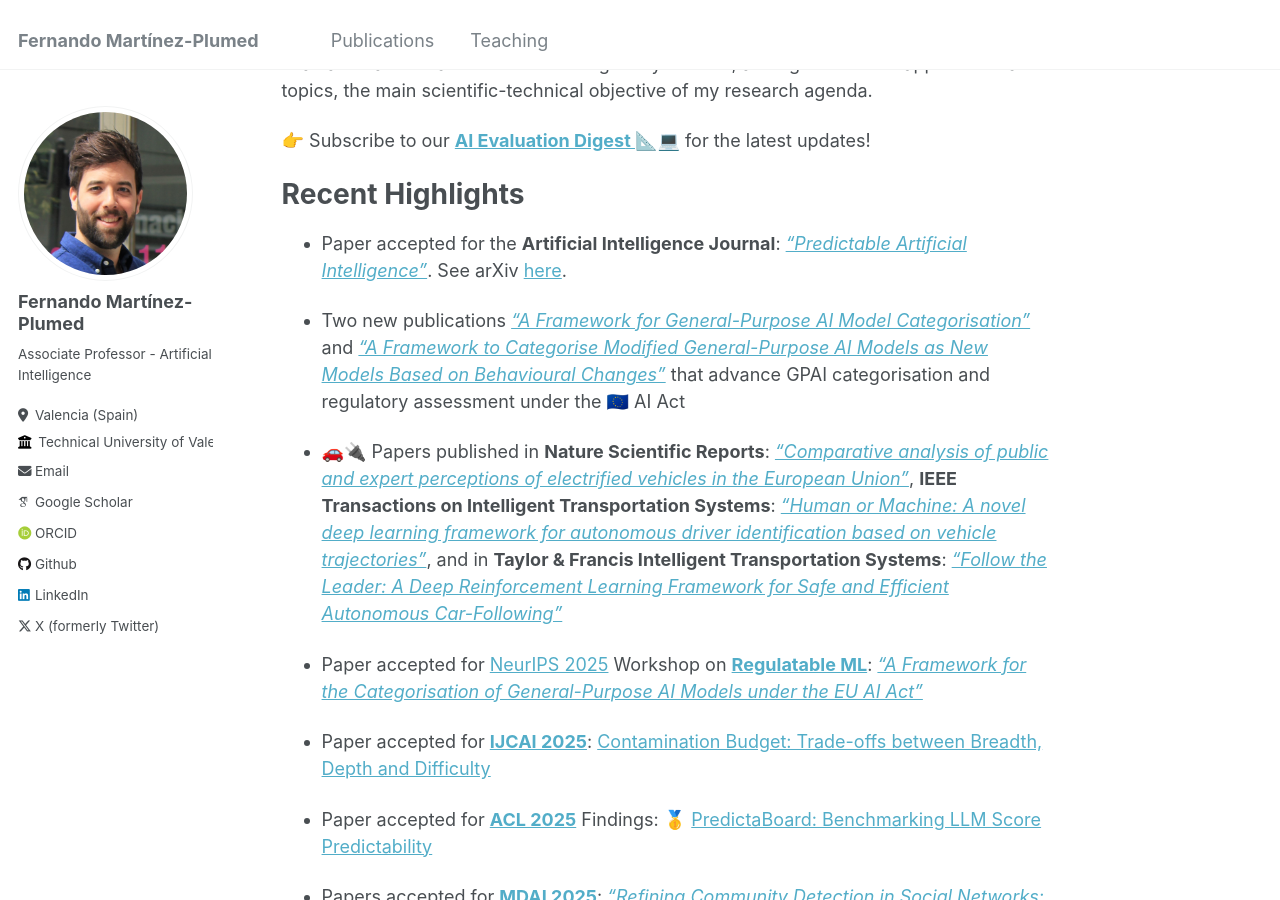
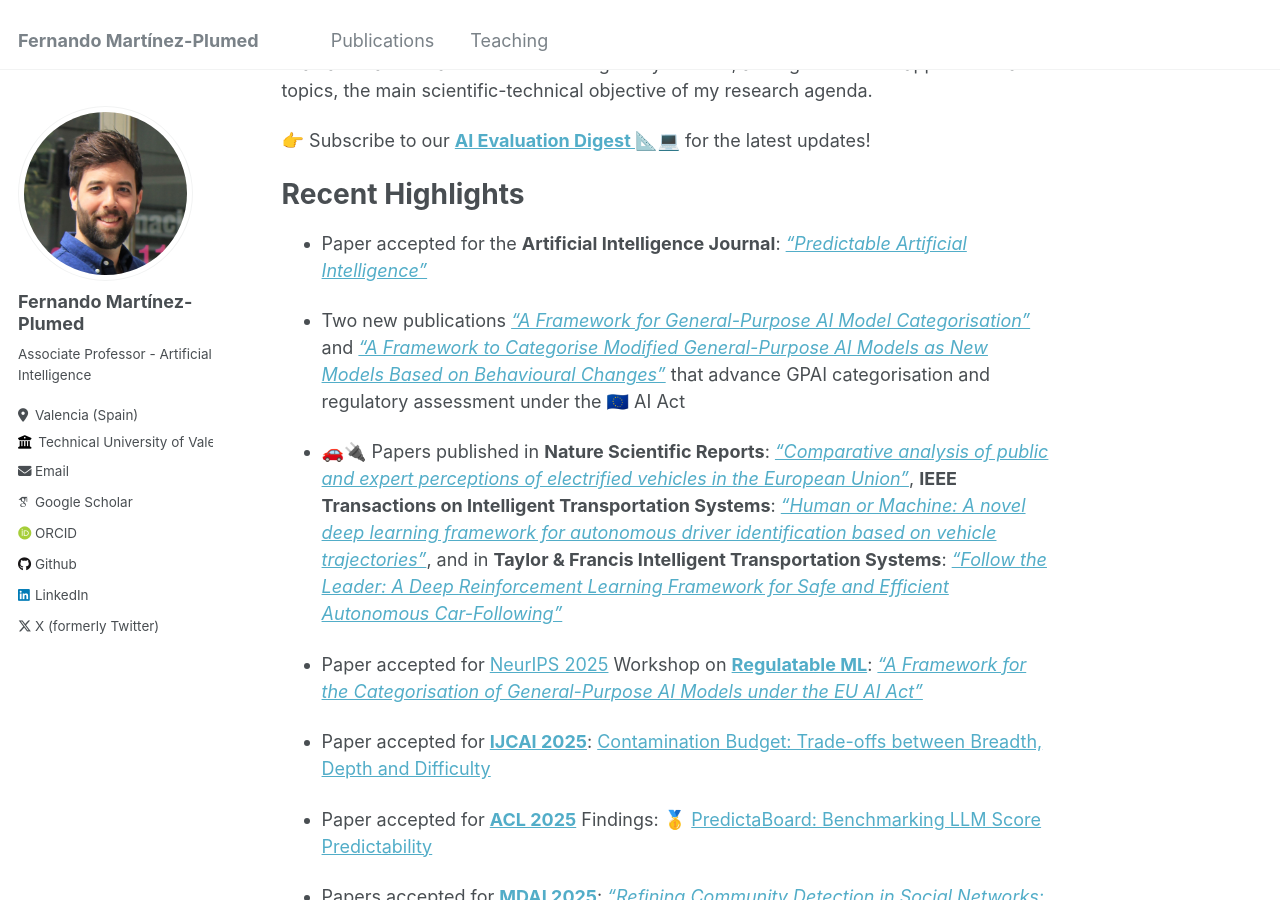
Before and after one commit to nandomp/nandomp.github.io, a Jekyll site: the page built from _pages/about.md, in a window 1280 px wide and 900 px high, scrolled down 313 px. Built offline with Jekyll 4.4.1, drawn with Linux system fonts in a browser that asks for light colours; some web fonts are replaced.

Commit message:
Update about.md

```diff
--- a/_pages/about.md
+++ b/_pages/about.md
@@ -16,7 +16,7 @@ Associate Professor at the Technical University of Valencia ([UPV](http://www.up
 Recent Highlights
 ======
 
-* Paper accepted for the **Artificial Intelligence Journal**: [*"Predictable Artificial Intelligence"*](). See arXiv [here](https://arxiv.org/abs/2310.06167).
+* Paper accepted for the **Artificial Intelligence Journal**: [*"Predictable Artificial Intelligence"*](https://doi.org/10.1016/j.artint.2026.104491)
 
 * Two new publications [*"A Framework for General-Purpose AI Model Categorisation"*](https://publications.jrc.ec.europa.eu/repository/handle/JRC143256) and [*"A Framework to Categorise Modified General-Purpose AI Models as New Models Based on Behavioural Changes"*](https://publications.jrc.ec.europa.eu/repository/handle/JRC143257) that advance GPAI categorisation and regulatory assessment under the 🇪🇺 AI Act
 
```
